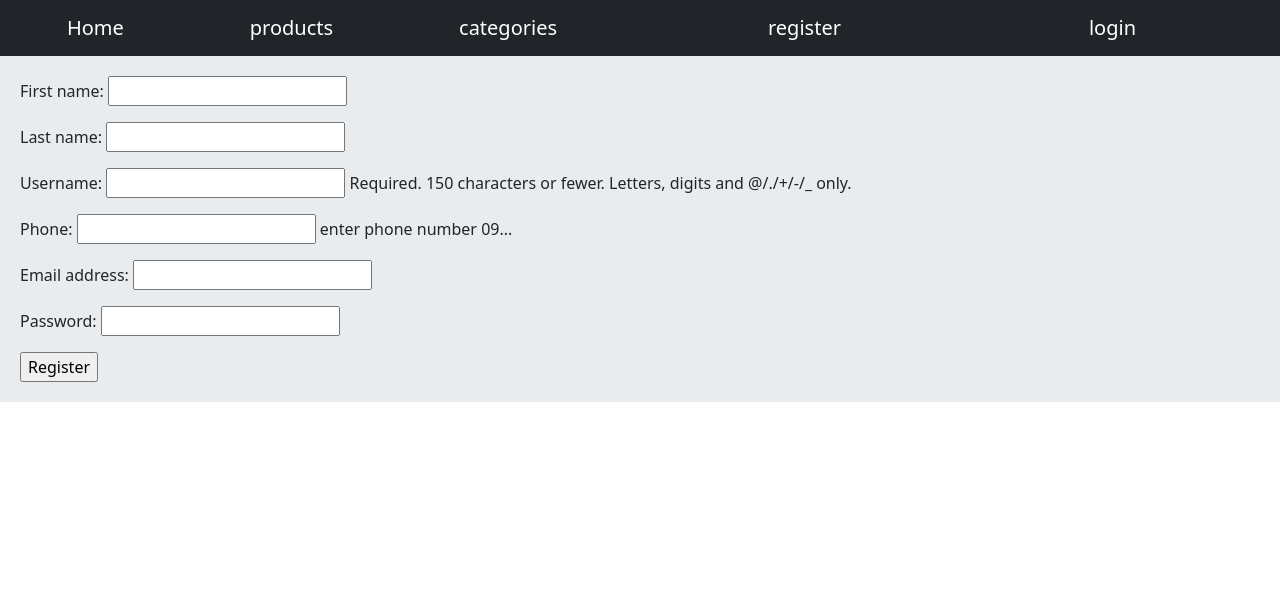
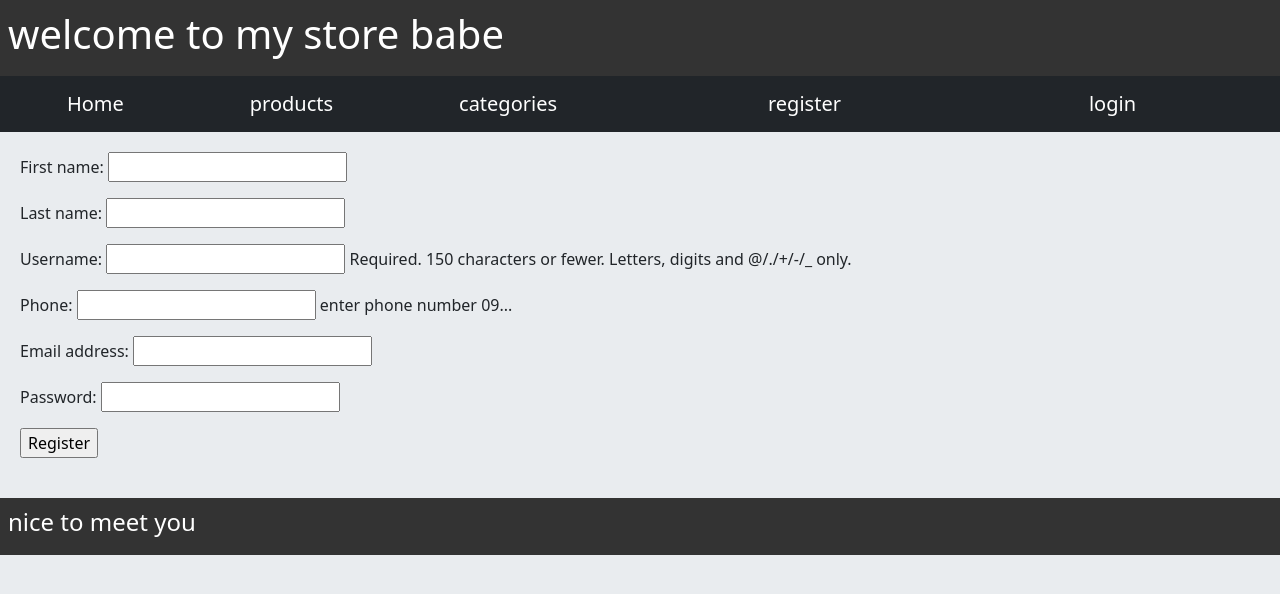
Before and after one commit to Amir-Bahrami1377/ecommerce-website, a Django app: page /account/register/ in a window 1280 px wide. Shown: the top 594 px of the page. Run offline with Django 4.2, Linux system fonts and the light colour scheme.

Commit message:
init: header and footer added

```diff
--- a/store/templates/core/base.html
+++ b/store/templates/core/base.html
@@ -12,15 +12,54 @@
             margin-bottom: 20px;
             background-color: #e9ecef;
         }
+
+        .fixed-header, .fixed-footer {
+            width: 100%;
+            background: #333;
+            padding: 10px 8px;
+            color: #fff;
+        }
+
+        .fixed-header {
+            top: 0;
+        }
+
+        .fixed-footer {
+            bottom: 0;
+        }
+
     </style>
 </head>
-<body>
+<body style="background-color: #e9ecef;">
 
-    {% include 'core/navbar.html' %}
+<header class="fixed-header">
+    <h1>welcome to my store babe</h1>
+
+{#    <div class="dropdown">#}
+{#        <button class="btn btn-secondary dropdown-toggle" type="button" id="dropdownMenuButton" data-toggle="dropdown"#}
+{#                aria-haspopup="true" aria-expanded="false">#}
+{#            Dropdown button#}
+{#        </button>#}
+{#        <div class="dropdown-menu" aria-labelledby="dropdownMenuButton">#}
+{#            <a class="dropdown-item" href="#">Action</a>#}
+{#            <a class="dropdown-item" href="#">Another action</a>#}
+{#            <a class="dropdown-item" href="#">Something else here</a>#}
+{#        </div>#}
+{#    </div>#}
+</header>
+
+{% include 'core/navbar.html' %}
     <div class="jumbotron">
         {% include 'core/messages.html' %}
         {% block content %}  {% endblock %}
     </div>
 
+
+<footer class="fixed-footer">
+    <h4>nice to meet you</h4>
+</footer>
+
+<!-- JavaScript Bundle with Popper -->
+<script src="https://cdn.jsdelivr.net/npm/bootstrap@5.1.3/dist/js/bootstrap.bundle.min.js" integrity="sha384-ka7Sk0Gln4gmtz2MlQnikT1wXgYsOg+OMhuP+IlRH9sENBO0LRn5q+8nbTov4+1p" crossorigin="anonymous"></script>
 </body>
 </html>
```
